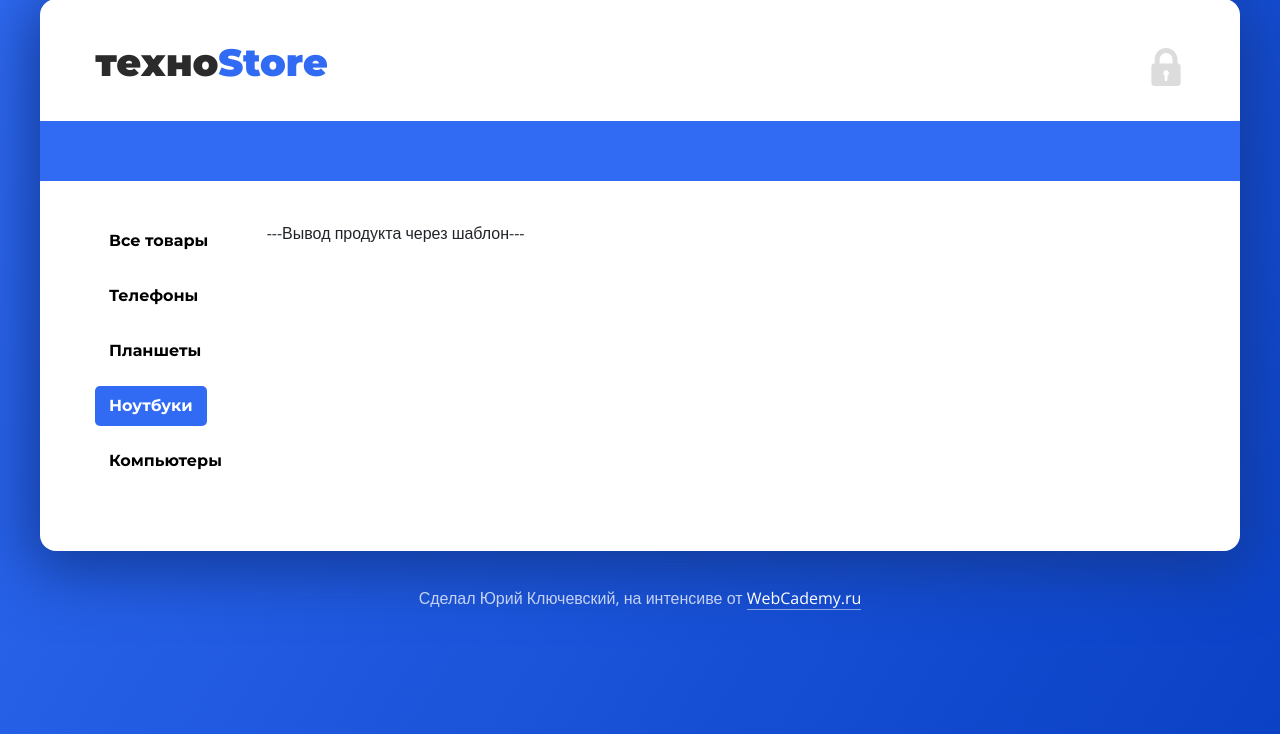
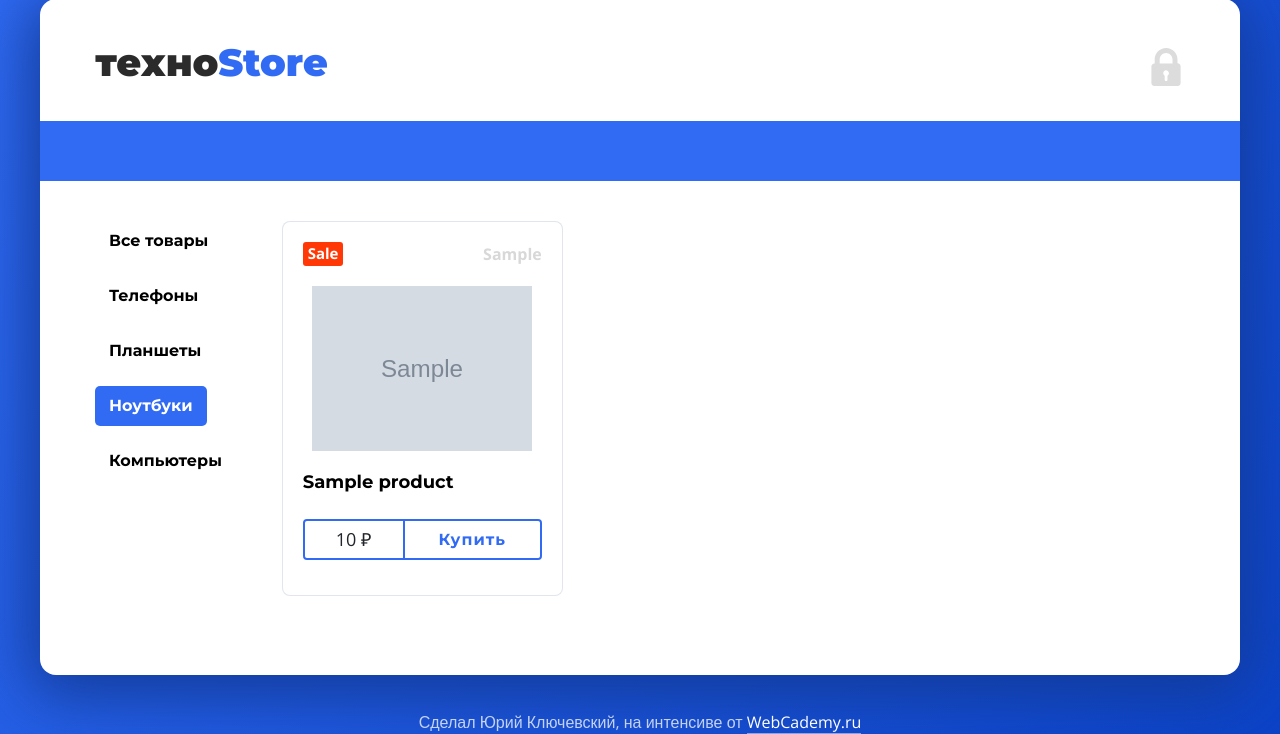
Before and after one commit to Nattyme/estore, a PHP site: page / in a window 1280 px wide. Shown: the part 56-790 px from the top of the page. Run offline with PHP 8.4, Linux system fonts and the light colour scheme; tables that the repository leaves empty or names only in its code hold one stand-in row (values such as "Sample post"); grey boxes marked "Sample" are stand-in pictures; some libraries are stand-ins or nearby versions.

Commit message:
PHP product-item.phph template vars added

```diff
--- a/index.php
+++ b/index.php
@@ -32,16 +32,8 @@ $logImg = './img/icons/padlock.svg';
                         // print_r($products);
 
                         foreach( $products as $product) {
-                    ?>
-
-                    ---Вывод продукта через шаблон---
-
-                    <?php
+                            include("./templates/_product-item.php");
                         }
-
-                    // for ($i = 0; $i < 5; $i++) {
-                    //     include("./templates/_product-item.php");
-                    // }
                     ?>
 
 					</div>
--- a/templates/_product-item.php
+++ b/templates/_product-item.php
@@ -2,16 +2,20 @@
     <article class="card mb-4">
         <div class="card-top">
             <div class="card-top__sale">Sale</div>
-									<div class="card-top__cat">Телефоны</div>
+            <div class="card-top__cat">
+                <?php echo $product['category'] ?>
+            </div>
         </div>
         <div class="product-img">
-									<img src="img/products/iphone.jpg">
+            <img src="img/products/<?php echo $product['img'] ?>">
         </div>
         <div class="card-body">
-									<h4 class="item-title"><a href="product-page.php">Apple iPhone X 256 ГБ «серый космос»</a></h4>
+            <h4 class="item-title"><a href="product-page.php">
+                <?php echo $product['title']?>
+            </a></h4>
             <div class="card-btn">
                 <div class="card-btn__price">
-											75 990 ₽
+                    <?php echo $product['price'] ?> ₽
                 </div>
                 <div class="card-btn__btn">
                     Купить
```
Lines whose indentation alone changed are shown as unchanged.
